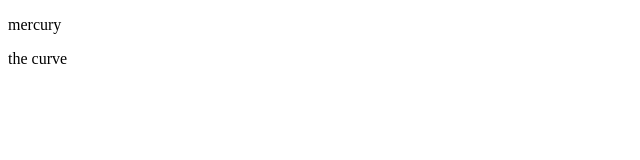
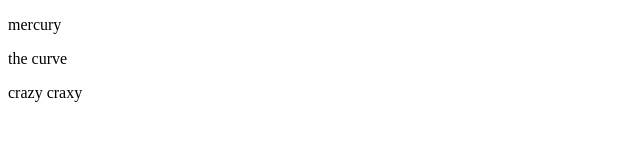
Before and after one commit to Somtochukwu-Clinton/Second-repository, a website: page index.html in a window 1280 px wide. Shown: the full height of the page, 0-640 px from the left. Drawn offline with Linux system fonts and the light colour scheme.

Commit message:
html synta3

```diff
--- a/index.html
+++ b/index.html
@@ -8,5 +8,6 @@
 <body>
     <p>mercury</p>
     <p>the curve</p>
+    <p>crazy craxy</p>
 </body>
 </html>
```
